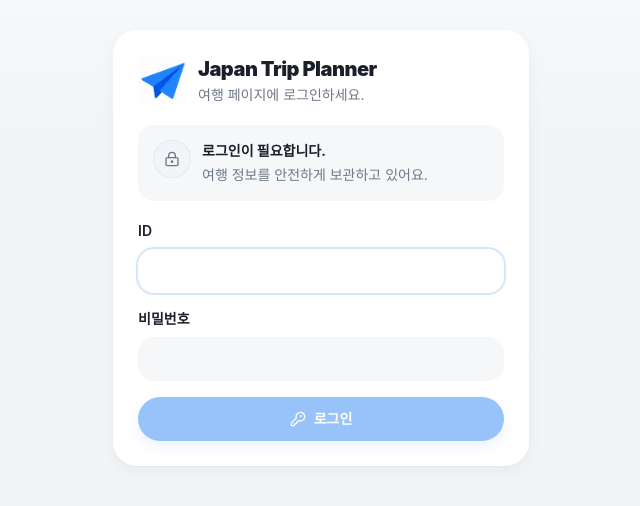
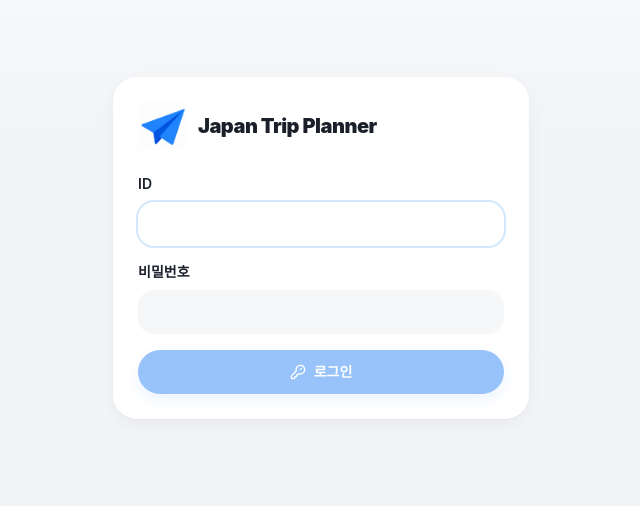
Before and after one commit to ark10806-2/TravelNode, a React (Vite) app in the folder frontend/: page / in a window 1280 px wide. Shown: the part 152-658 px from the top of the page, without its empty margins (319-959 px from the left). Built offline with nearby package versions, Linux system fonts and the light colour scheme; no server answers.

Commit message:
Simplify login screen

```diff
--- a/frontend/src/components/auth/LoginPage.tsx
+++ b/frontend/src/components/auth/LoginPage.tsx
@@ -1,5 +1,5 @@
 import { FormEvent, useState } from 'react';
-import { KeyRound, Loader2, LockKeyhole } from 'lucide-react';
+import { KeyRound, Loader2 } from 'lucide-react';
 import { AppIcon } from '@/components/common/AppIcon';
 import { Button } from '@/components/ui/button';
 import { inputClass } from '@/constants/travel';
@@ -35,23 +35,10 @@ export function LoginPage({ onLogin }: LoginPageProps) {
           <AppIcon className="h-12 w-12 shrink-0" />
           <div className="min-w-0">
             <h1 className="truncate text-xl font-black tracking-tight">Japan Trip Planner</h1>
-            <p className="mt-0.5 text-sm text-muted-foreground">여행 페이지에 로그인하세요.</p>
           </div>
         </div>
 
-        <div className="mt-5 rounded-2xl bg-muted p-4">
-          <div className="flex items-start gap-3">
-            <div className="grid h-9 w-9 shrink-0 place-items-center rounded-full bg-background text-muted-foreground ring-1 ring-border">
-              <LockKeyhole className="h-4 w-4" />
-            </div>
-            <div className="min-w-0 text-sm">
-              <div className="font-bold">로그인이 필요합니다.</div>
-              <p className="mt-1 leading-5 text-muted-foreground">여행 정보를 안전하게 보관하고 있어요.</p>
-            </div>
-          </div>
-        </div>
-
-        <form className="mt-5 grid gap-4" onSubmit={submit}>
+        <form className="mt-6 grid gap-4" onSubmit={submit}>
           <label className="grid gap-2 text-sm font-semibold">
             ID
             <input
```
